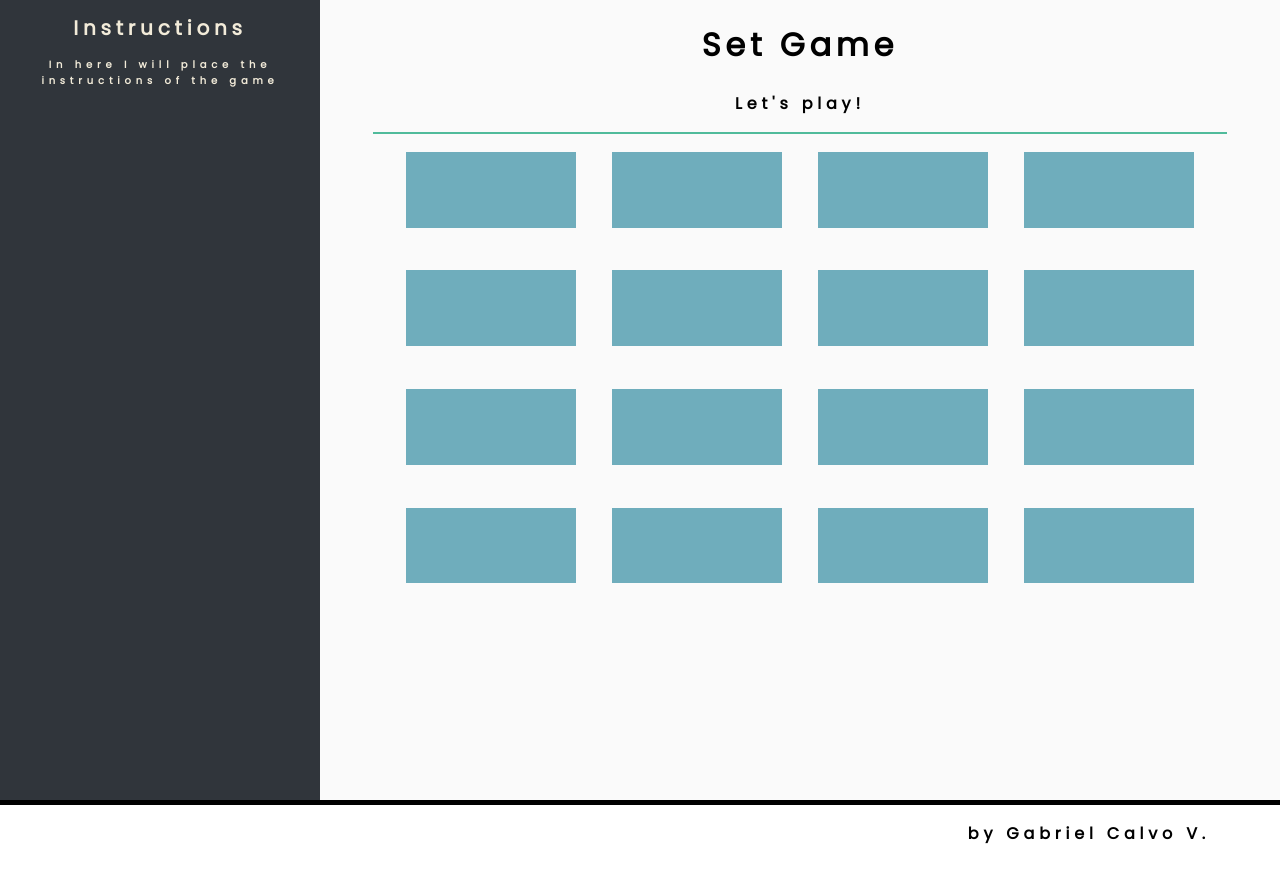
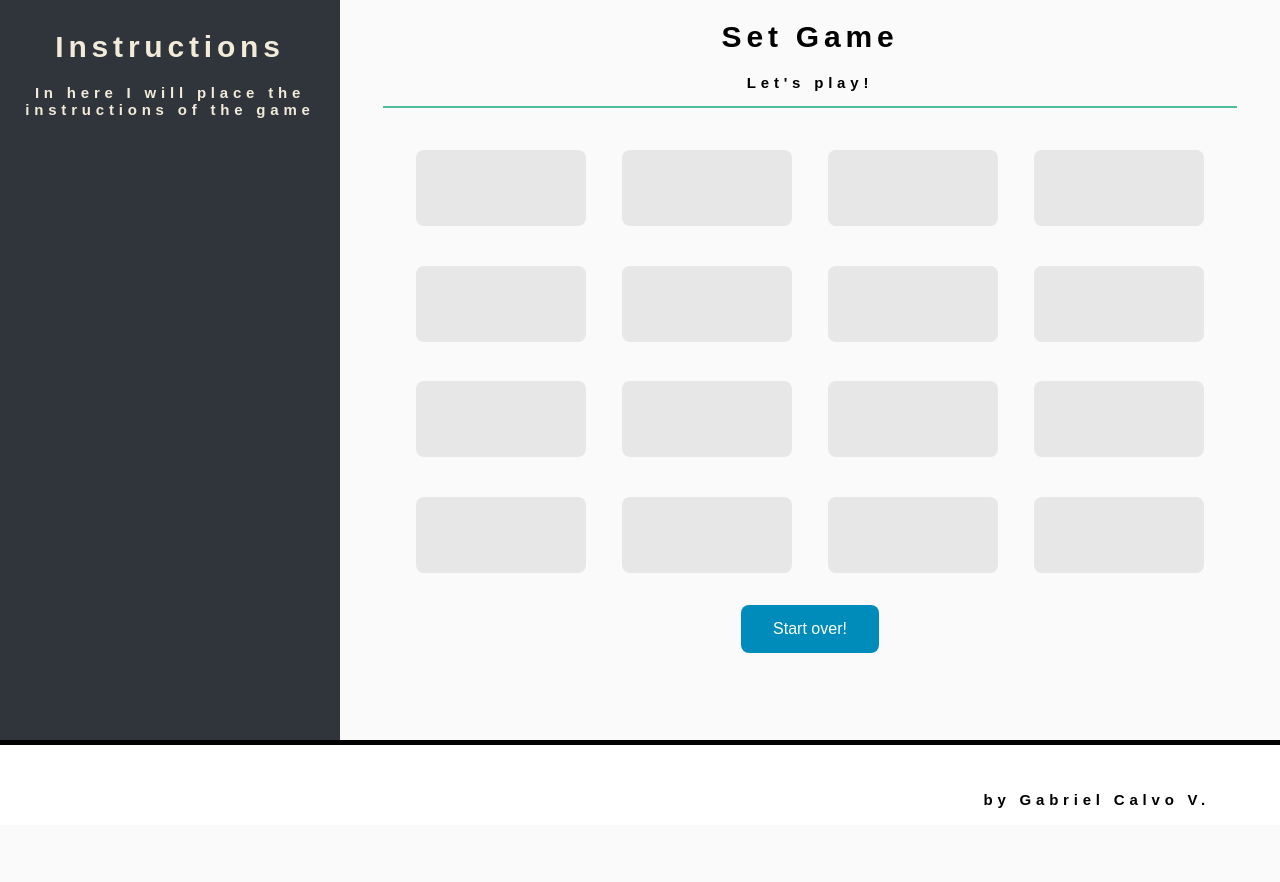
Before and after one commit to gcalvoCR/set-game, a React (Create React App) app: page / in a window 1280 px wide. Shown: the top 882 px of the page. After the commit the page ends 840 px from the top, so only its background shows below. Built offline with nearby package versions, Linux system fonts and the light colour scheme.

Commit message:
some code cleaning plus extra work on css

```diff
--- a/public/index.html
+++ b/public/index.html
@@ -26,7 +26,6 @@
     -->
     <link rel="stylesheet" href="https://maxcdn.bootstrapcdn.com/font-awesome/4.7.0/css/font-awesome.min.css">
     <link rel="stylesheet" href="style.css">
-    <link href="https://fonts.googleapis.com/css?family=Poppins|Slabo+27px&display=swap" rel="stylesheet">
     <title>React App</title>
   </head>
   <body>
--- a/src/App.css
+++ b/src/App.css
@@ -1,31 +1,29 @@
 .page{
   text-align: center;
-  /* color: rgb(242, 235, 217); */
-  font-family: 'Poppins', sans-serif;
+  font-family: 'Raleway', sans-serif;
   display: flex;
 }
 
 .sidebar{
   color: rgb(242, 235, 217);
   background-color: rgb(48, 53, 59);
-  font-size: 10px;
   justify-content: left;
   width: 25%;
-  height: 100vh;
+  height: 90vh;
   display: inline-block;
+  padding: 10px;
 }
 
 .main{
   background-color: rgba(250, 250, 250, 0.212);
   width: 70%;
-  height: 100vh;
+  height: 90vh;
   display: inline-block;
   margin: 0 auto;
-  /* background-color: blue; */
 }
 
-  /* If in mobile screen with maximum width 479px. The iPhone screen resolution is 320x480 px (except iPhone4, 640x960) */
-@media (max-width: 801px) {
+
+@media screen and (min-width: 401px) and (max-width: 800px) {
   .page{
       display: block;
   }
@@ -37,16 +35,10 @@
   .main {
       width: 100%;
       display: inline-block;
-      height: 100vh;
+      height: 80vh;
   }
 }
 
-@media (min-width:320px) { /* smartphones, portrait iPhone, portrait 480x320 phones (Android) */ }
-@media (min-width:480px) { /* smartphones, Android phones, landscape iPhone */ }
-@media (min-width:600px) { /* portrait tablets, portrait iPad, e-readers (Nook/Kindle), landscape 800x480 phones (Android) */ }
-@media (min-width:801px) { /* tablet, landscape iPad, lo-res laptops ands desktops */ }
-@media (min-width:1025px) { /* big landscape tablets, laptops, and desktops */ }
-@media (min-width:1281px) { /* hi-res laptops and desktops */ }
 
 
 .header-line{
@@ -54,6 +46,7 @@
   height: 0px;
   width: 95%;
   border:rgb(80, 187, 155) 1px solid;
+  margin-bottom: 3vh;
 }
 
 .card{
@@ -61,9 +54,10 @@
   display: inline-block;
   width: 15%;
   height: 40px;
-  background-color: rgb(111, 173, 188);
+  background-color: #e7e7e7; color: black;;
   margin:2%;
   padding:2%;
+  border-radius: 1vh 1vh;
 }
 
 .card:hover{
@@ -79,5 +73,38 @@
   padding-right: 70px;
   text-align: right;
   background-color: #fff;
-  height: 100px;
+  height: 10vh;
+  line-height: 10vh;
 }
+
+@media (min-width:320px) { /* smartphones, portrait iPhone, portrait 480x320 phones (Android) */ }
+@media (min-width:480px) { /* smartphones, Android phones, landscape iPhone */ }
+@media (min-width:600px) { /* portrait tablets, portrait iPad, e-readers (Nook/Kindle), landscape 800x480 phones (Android) */ }
+@media (min-width:801px) { /* tablet, landscape iPad, lo-res laptops ands desktops */ }
+@media (min-width:1025px) { /* big landscape tablets, laptops, and desktops */ }
+@media (min-width:1281px) { /* hi-res laptops and desktops */ }
+
+p {
+  font-size: 15px;
+}
+
+h1{
+  font-size: 30px;
+  font-weight: bold;
+}
+
+.buttons-section{
+  margin-top: 10px;
+}
+
+.btn{
+  background-color: #008CBA;
+  border: none;
+  color: white;
+  padding: 15px 32px;
+  text-align: center;
+  text-decoration: none;
+  display: inline-block;
+  font-size: 16px;
+  border-radius: 1vh 1vh;
+}
--- a/src/App2.jsx
+++ b/src/App.jsx
@@ -26,6 +26,9 @@ function App2(){
           <div className="card-section">
             {createTable()}
           </div>
+          <div className="buttons-section">
+          <button type="button" className="btn">Start over!</button>
+          </div>
         </div>
       </div>
       <div className="footer">
--- a/src/Card.jsx
+++ b/src/Card.jsx
@@ -4,10 +4,7 @@ import './App.css';
 function Card(){
 
   const changeFigure = () => {
-    console.log("Here I am")
-    return  <div className="column" >
-              <i className="fa fa-ambulance"></i>
-            </div>;
+    alert("Hi!");
   }
 
   return (
--- a/src/index.css
+++ b/src/index.css
@@ -3,8 +3,3 @@ body {
   margin: 0;
   padding: 0;
 }
-
-code {
-  font-family: source-code-pro, Menlo, Monaco, Consolas, "Courier New",
-    monospace;
-}
--- a/src/index.js
+++ b/src/index.js
@@ -1,7 +1,7 @@
 import React from 'react';
 import ReactDOM from 'react-dom';
 import './index.css';
-import App from './App2';
+import App from './App';
 import * as serviceWorker from './serviceWorker';
 
 ReactDOM.render(<App />, document.getElementById('root'));
```
Also changed, not shown: src/App.js (deleted, +0 -102 lines), src/App2 copy.jsx (deleted, +0 -25 lines).
